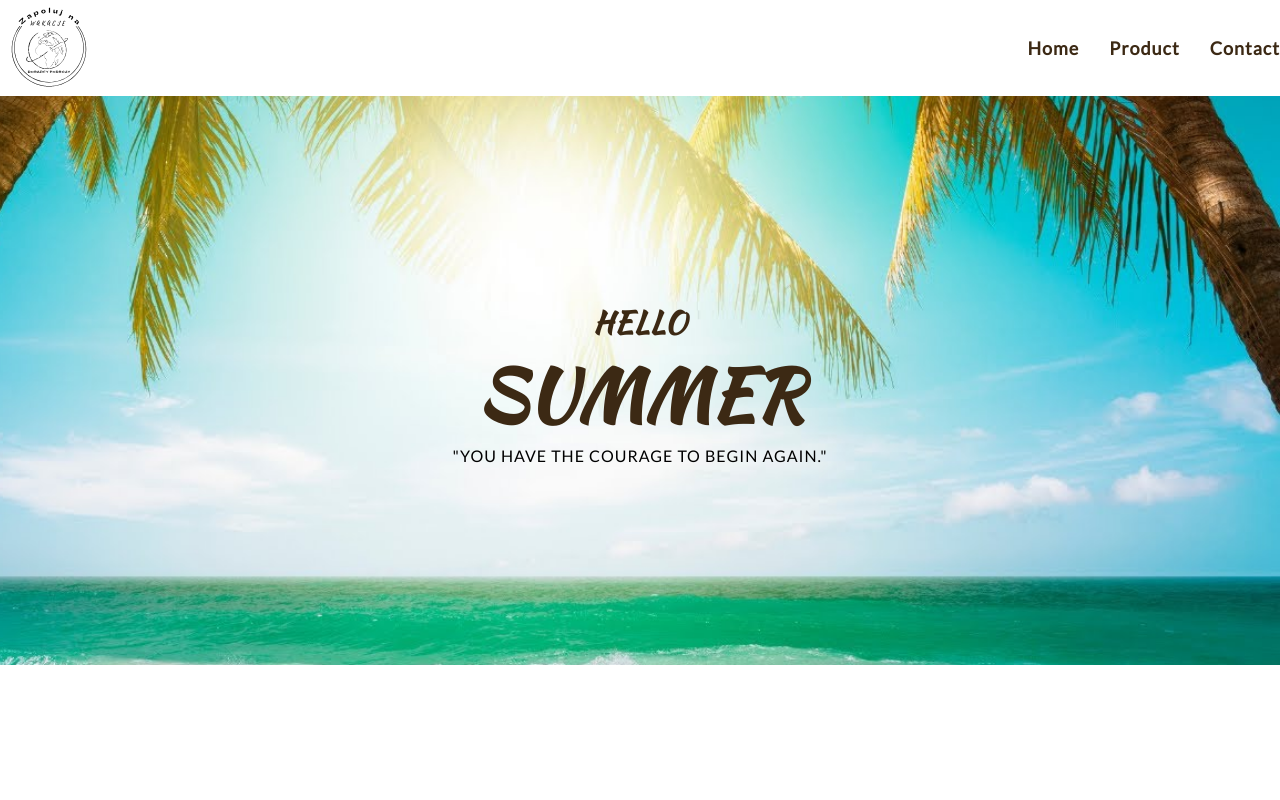
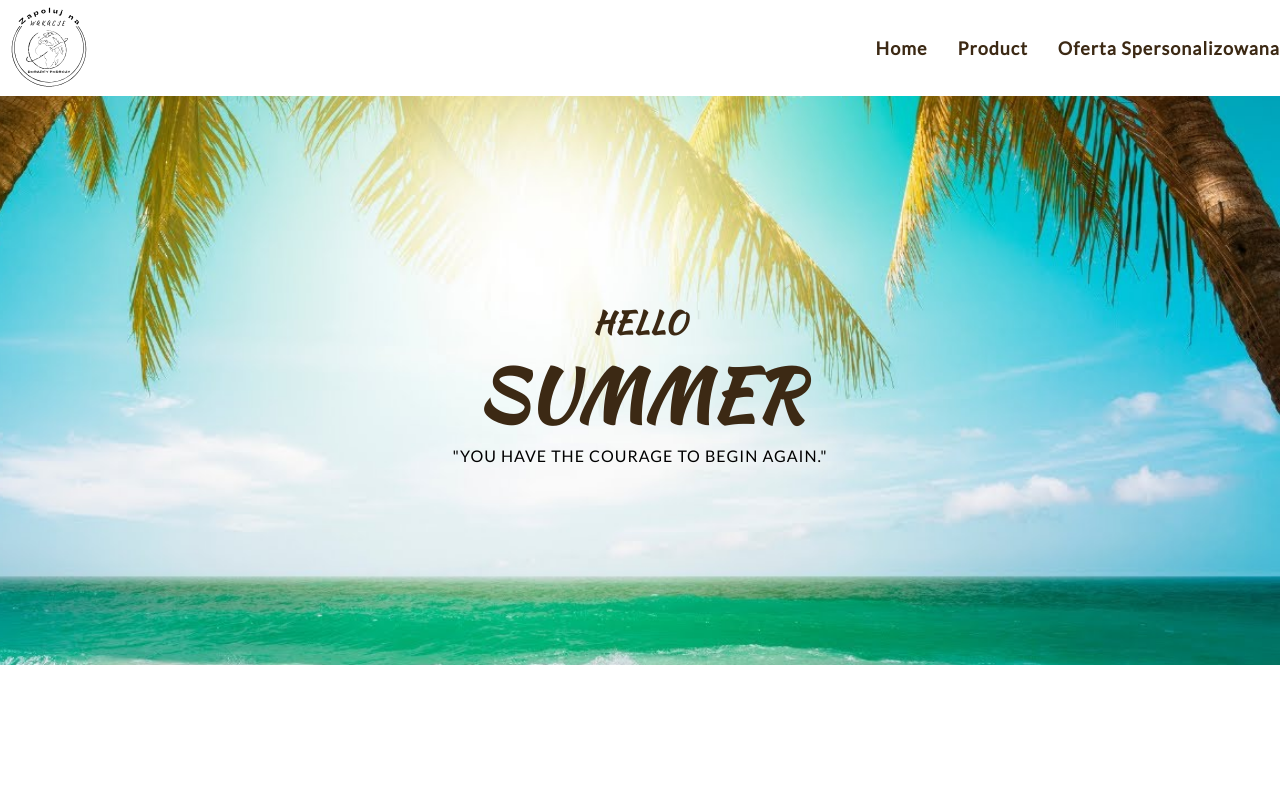
Before and after one commit to Anatoli1022/turizm, a React (Create React App) app: page / in a window 1280 px wide. Shown: the top 800 px of the page. Built offline with nearby package versions, Linux system fonts and the light colour scheme; no server answers.

Commit message:
feat: heder link for contact page

```diff
--- a/src/components/shared/header/Header.jsx
+++ b/src/components/shared/header/Header.jsx
@@ -25,8 +25,8 @@ const Header = () => {
               </Link>
             </li>
             <li className={cx('item')}>
-              <Link to="/" className={cx('link')}>
-                contact
+              <Link to="/individualoffer" className={cx('link')}>
+                oferta spersonalizowana
               </Link>
             </li>
           </ul>
```
